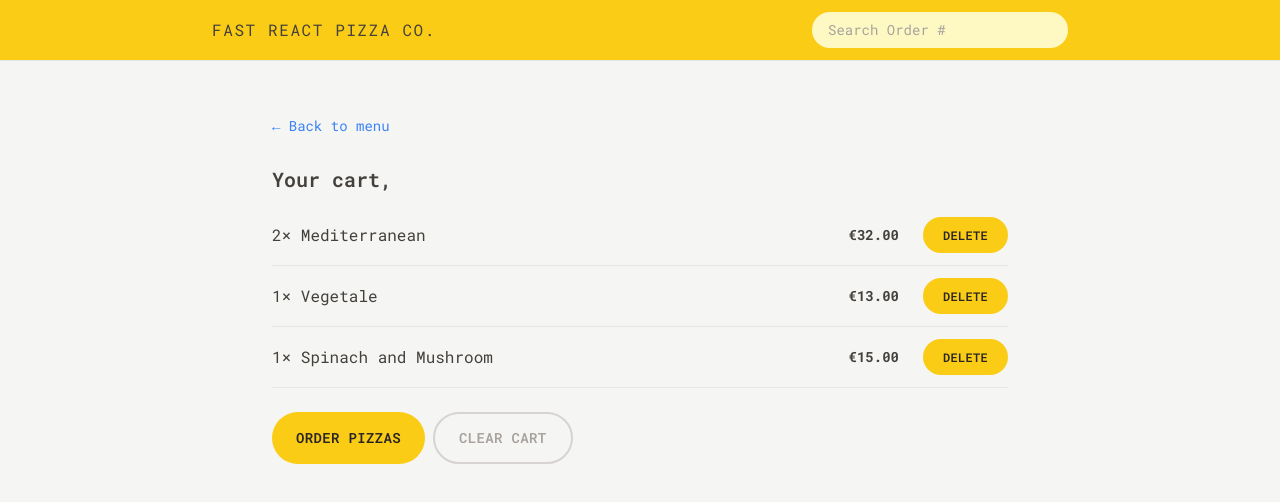
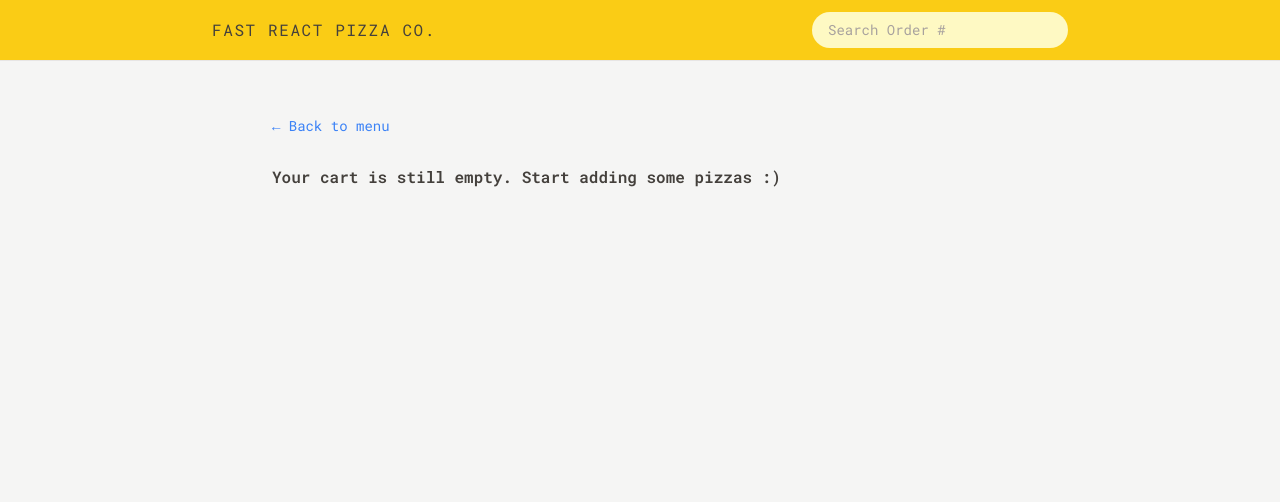
Before and after one commit to royaldev1031/fast-react-pizza, a React (Vite) app: page /cart in a window 1280 px wide. Shown: the top 502 px of the page. Built offline with nearby package versions, Linux system fonts and the light colour scheme.

Commit message:
build the cart page

```diff
--- a/src/features/cart/Cart.jsx
+++ b/src/features/cart/Cart.jsx
@@ -1,36 +1,40 @@
-import { Link } from 'react-router-dom';
 import LinkButton from '../../ui/LinkButton';
 import Button from '../../ui/Button';
 import CartItem from './CartItem';
-import { useSelector } from 'react-redux';
+import EmptyCart from './EmptyCart';
+import { useDispatch, useSelector } from 'react-redux';
+import { getCart, clearCart } from './cartSlice';
 
-const fakeCart = [
-  {
-    pizzaId: 12,
-    name: 'Mediterranean',
-    quantity: 2,
-    unitPrice: 16,
-    totalPrice: 32,
-  },
-  {
-    pizzaId: 6,
-    name: 'Vegetale',
-    quantity: 1,
-    unitPrice: 13,
-    totalPrice: 13,
-  },
-  {
-    pizzaId: 11,
-    name: 'Spinach and Mushroom',
-    quantity: 1,
-    unitPrice: 15,
-    totalPrice: 15,
-  },
-];
+// const fakeCart = [
+//   {
+//     pizzaId: 12,
+//     name: 'Mediterranean',
+//     quantity: 2,
+//     unitPrice: 16,
+//     totalPrice: 32,
+//   },
+//   {
+//     pizzaId: 6,
+//     name: 'Vegetale',
+//     quantity: 1,
+//     unitPrice: 13,
+//     totalPrice: 13,
+//   },
+//   {
+//     pizzaId: 11,
+//     name: 'Spinach and Mushroom',
+//     quantity: 1,
+//     unitPrice: 15,
+//     totalPrice: 15,
+//   },
+// ];
 
 function Cart() {
   const username = useSelector((state) => state.user.username);
-  const cart = fakeCart;
+  const cart = useSelector(getCart);
+  const dispatch = useDispatch();
+
+  if (!cart.length) return <EmptyCart />;
 
   return (
     <div className="px-4 py-3">
@@ -48,7 +52,9 @@
         <Button to="/order/new" type="primary">
           Order pizzas
         </Button>
-        <Button type="secondary">Clear Cart</Button>
+        <Button type="secondary" onClick={() => dispatch(clearCart())}>
+          Clear Cart
+        </Button>
       </div>
     </div>
   );
--- a/src/features/cart/EmptyCart.jsx
+++ b/src/features/cart/EmptyCart.jsx
@@ -1,11 +1,13 @@
-import { Link } from 'react-router-dom';
+import LinkButton from '../../ui/LinkButton';
 
 function EmptyCart() {
   return (
-    <div>
-      <Link to="/menu">&larr; Back to menu</Link>
+    <div className="px-4 py-3">
+      <LinkButton to="/menu">&larr; Back to menu</LinkButton>
 
-      <p>Your cart is still empty. Start adding some pizzas :)</p>
+      <p className="mt-7 font-semibold">
+        Your cart is still empty. Start adding some pizzas :)
+      </p>
     </div>
   );
 }
--- a/src/features/cart/cartSlice.js
+++ b/src/features/cart/cartSlice.js
@@ -54,6 +54,8 @@
 
 export default cartSlice.reducer;
 
+export const getCart = (state) => state.cart.cart;
+
 export const getTotalCartQuantity = (state) =>
   state.cart.cart.reduce((sum, item) => sum + item.quantity, 0);
 
--- a/src/ui/Button.jsx
+++ b/src/ui/Button.jsx
@@ -19,7 +19,7 @@
 
   if (onClick)
     return (
-      <button onClick={onClick} disabled={disabled} className={styles[type]}>
+      <button onClick={onClick} className={styles[type]}>
         {children}
       </button>
     );
```
